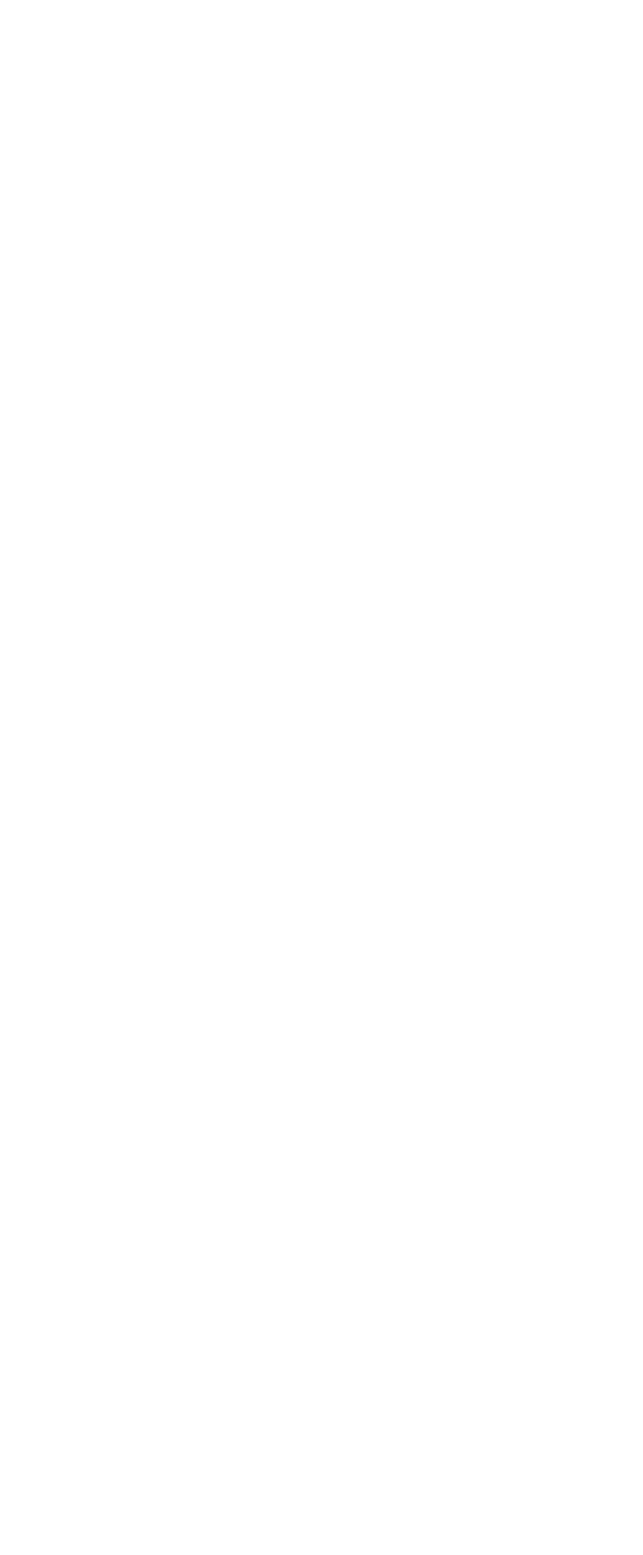
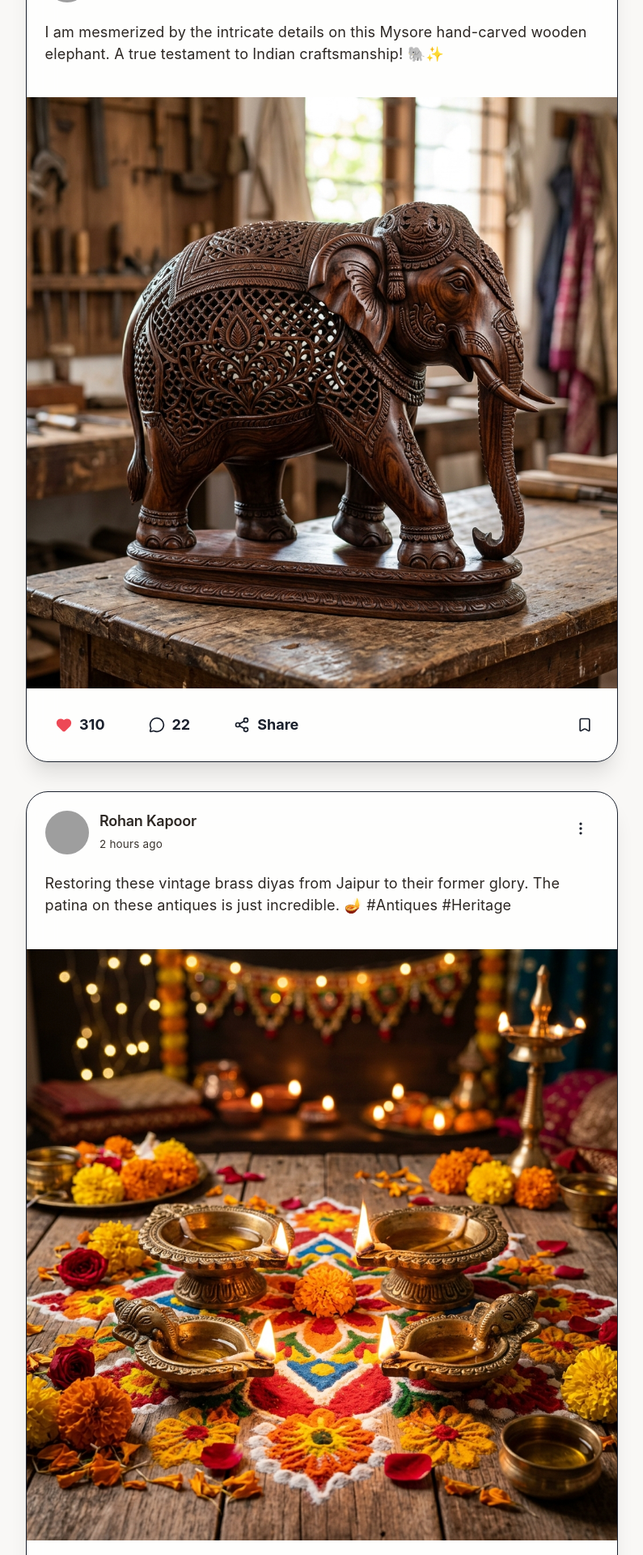
Before and after one commit to Rajchhapariya/Collector-s-Hub, a React (Vite) app: page /feed in a window 1280 px wide. Shown: the part 6640-8560 px from the top of the page at 81% size, without its empty margins (242-1037 px from the left). Before the commit the page ends 6611 px from the top, so only its background shows below. Built offline with nearby package versions, Linux system fonts and the light colour scheme; grey boxes are pictures that could not be loaded.

Commit message:
Add Crafts and Antiques posts to community feed

```diff
--- a/src/data/mockData.ts
+++ b/src/data/mockData.ts
@@ -178,5 +178,30 @@ export const mockFeedPosts: FeedPost[] = [
     category: 'Jewelry',
     likes: 890,
     comments: 54,
+  },
+  {
+    id: 'p7',
+    user: {
+      name: 'Sneha Patil',
+      avatar: 'https://randomuser.me/api/portraits/women/27.jpg',
+    },
+    image: '/images/elephant.png',
+    caption: 'I am mesmerized by the intricate details on this Mysore hand-carved wooden elephant. A true testament to Indian craftsmanship! 🐘✨',
+    category: 'Crafts',
+    likes: 310,
+    comments: 22,
+    isLiked: true,
+  },
+  {
+    id: 'p8',
+    user: {
+      name: 'Rohan Kapoor',
+      avatar: 'https://randomuser.me/api/portraits/men/45.jpg',
+    },
+    image: '/images/diyas.png',
+    caption: 'Restoring these vintage brass diyas from Jaipur to their former glory. The patina on these antiques is just incredible. 🪔 #Antiques #Heritage',
+    category: 'Antiques',
+    likes: 542,
+    comments: 31,
   }
 ];
```
